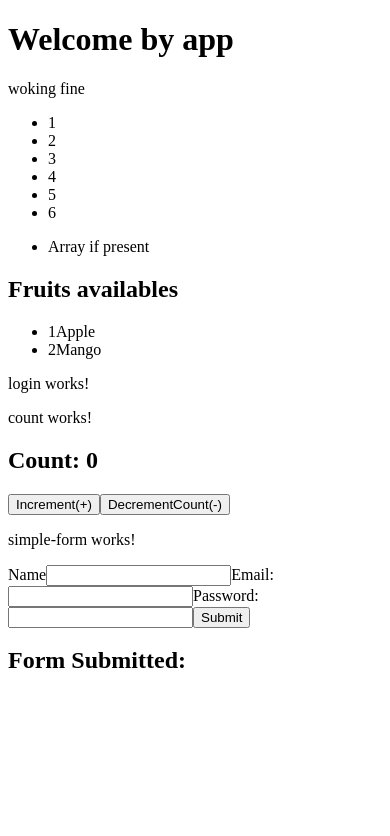
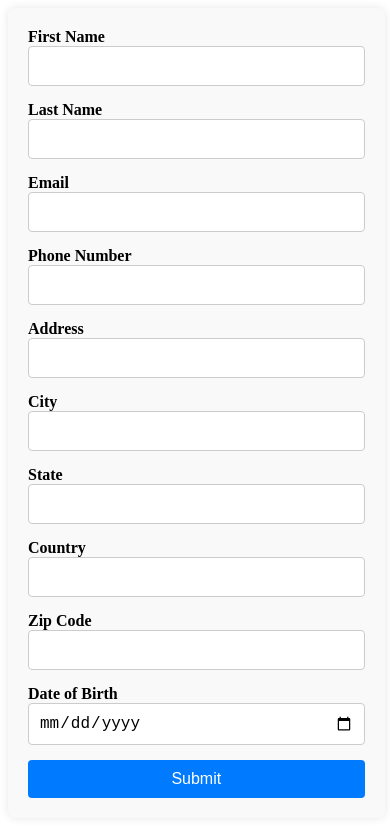
Before and after one commit to VikranthKA/Angular_Fundamentals, an Angular app in the folder fundamentals/: page / in a window 390 px wide. Shown: the top 836 px of the page. Built offline with nearby package versions, Linux system fonts and the light colour scheme.

Commit message:
worked on the validation on the form

```diff
--- a/fundamentals/package.json
+++ b/fundamentals/package.json
@@ -3,7 +3,7 @@
   "version": "0.0.0",
   "scripts": {
     "ng": "ng",
-    "start": "ng serve",
+    "start": "ng serve -o",
     "build": "ng build",
     "watch": "ng build --watch --configuration development",
     "test": "ng test",
--- a/fundamentals/src/app/app.component.html
+++ b/fundamentals/src/app/app.component.html
@@ -1,4 +1,4 @@
-<div>
+<!-- <div>
   <h1>Welcome by app</h1>
   {{msg}}
   <ul>
@@ -15,8 +15,10 @@
 <app-new></app-new>
 <app-login></app-login>
 <app-count></app-count>
-<!-- <div *ngIf="fruits" class="name">{{fruits.name}}</div> -->
 <ng-template>to</ng-template>
 
-<app-simple-form></app-simple-form>
+</div> -->
+<div>
+
+  <app-simple-form></app-simple-form>
 </div>
--- a/fundamentals/src/app/new/new.component.html
+++ b/fundamentals/src/app/new/new.component.html
@@ -25,4 +25,17 @@
     </div>
 
 </div>
+
+<div>
+    <select [(ngModel)]="selectedFruit">
+        <option *ngFor="let fruit of fruits" [value]="fruit.name">{{fruit.name}}</option>
+
+    </select>
+    <div class="row" [ngSwitch]="selectedFruit">
+        <div *ngSwitchCase="'Apple'">Apple selected</div>
+        <div *ngSwitchCase="'Mango'">Mango selected</div>
+        <div *ngSwitchDefault>No fruit selected</div>
+
+    </div>
 </div>
+</div>
--- a/fundamentals/src/app/simple-form/simple-form.component.css
+++ b/fundamentals/src/app/simple-form/simple-form.component.css
@@ -0,0 +1,90 @@
+form {
+    width: 50%;
+    margin: 0 auto;
+    padding: 20px;
+    display: flex;
+    flex-direction: column;
+    gap: 15px;
+    background-color: #f9f9f9;
+    border-radius: 8px;
+    box-shadow: 0 0 10px rgba(0, 0, 0, 0.1);
+}
+
+label {
+    font-weight: bold;
+    margin-bottom: 5px;
+}
+
+input {
+    width: 100%;
+    padding: 10px;
+    border-radius: 4px;
+    border: 1px solid #ccc;
+    box-sizing: border-box;
+    font-size: 1rem;
+    transition: border-color 0.3s ease;
+}
+
+input:focus {
+    border-color: #007bff;
+    outline: none;
+}
+
+button {
+    padding: 10px 20px;
+    background-color: #007bff;
+    color: white;
+    border: none;
+    border-radius: 4px;
+    cursor: pointer;
+    font-size: 1rem;
+    transition: background-color 0.3s ease;
+}
+
+button:hover {
+    background-color: #0056b3;
+}
+
+.alert-danger {
+    color: #ff4d4d;
+    font-weight: bold;
+    margin-bottom: 15px;
+    text-align: center;
+}
+
+.alert {
+    color: #ff4d4d;
+    font-size: 0.875rem;
+    margin-top: 5px;
+}
+
+table {
+    width: 100%;
+    margin-top: 20px;
+    border-collapse: collapse;
+    text-align: left;
+}
+
+th, td {
+    padding: 10px;
+    border: 1px solid #ddd;
+}
+
+th {
+    background-color: #007bff;
+    color: white;
+}
+
+td {
+    background-color: #f9f9f9;
+}
+
+@media (max-width: 768px) {
+    form {
+        width: 90%;
+    }
+
+    button {
+        width: 100%;
+    }
+}
--- a/fundamentals/src/app/simple-form/simple-form.component.html
+++ b/fundamentals/src/app/simple-form/simple-form.component.html
@@ -1,18 +1,108 @@
-<p>simple-form works!</p>
-<form [formGroup]="myForm" (ngSubmit)="onSubmit()">
-    <label for="name">Name</label>
-    <input type="text" id="name" name="name" formControlName="username" required>
+<form [formGroup]="form" (ngSubmit)="onSubmit()">
+    <div *ngIf="submitted && form.invalid" class="alert alert-danger ">
+      Please fill out the form correctly.
+    </div>
 
-    <label for="email">Email:</label>
-    <input type="email" id="email" name="email" formControlName="email"  required>
+    <div>
+      <label for="firstName">First Name</label>
+      <input id="firstName" formControlName="firstName">
+      <div *ngIf="submitted && form.controls['firstName'].errors">
+        <small *ngIf="form.controls['firstName'].errors['required']" class="alert">First Name is required.</small>
+        <small *ngIf="form.controls['firstName'].errors['minlength']" class="alert">Minimum 3 characters.</small>
+      </div>
+    </div>
 
-    <label for="password">Password:</label>
-    <input id="password" type="password" name="password" formControlName="password" />
+    <div>
+      <label for="lastName">Last Name</label>
+      <input id="lastName" formControlName="lastName">
+      <div *ngIf="submitted && form.controls['lastName'].errors">
+        <small *ngIf="form.controls['lastName'].errors['required']" class="alert">Last Name is required.</small>
+        <small *ngIf="form.controls['lastName'].errors['minlength']" class="alert">Minimum 3 characters.</small>
+      </div>
+    </div>
 
-    <button type="submit" >Submit</button>
+    <div>
+      <label for="email">Email</label>
+      <input id="email" formControlName="email">
+      <div *ngIf="submitted && form.controls['email'].errors">
+        <small *ngIf="form.controls['email'].errors['required']" class="alert">Email is required.</small>
+        <small *ngIf="form.controls['email'].errors['email']" class="alert">Invalid email format.</small>
+      </div>
+    </div>
 
-    <div ng-if="myForm.valid">
-        <h2>Form Submitted:</h2>
+    <div>
+      <label for="phoneNumber">Phone Number</label>
+      <input id="phoneNumber" formControlName="phoneNumber">
+      <div *ngIf="submitted && form.controls['phoneNumber'].errors">
+        <small *ngIf="form.controls['phoneNumber'].errors['required']" class="alert">Phone number is required.</small>
+        <small *ngIf="form.controls['phoneNumber'].errors['pattern']" class="alert">Invalid phone number format.</small>
+        <small *ngIf="form.controls['phoneNumber'].errors['maxlength']" class="alert">Must be 10 digits.</small>
+        <small *ngIf="form.controls['phoneNumber'].errors['minlength']" class="alert">Must be 10 digits.</small>
+      </div>
+    </div>
 
+    <div>
+      <label for="address">Address</label>
+      <input id="address" formControlName="address">
+      <div *ngIf="submitted && form.controls['address'].errors" class="alert">
+        <small *ngIf="form.controls['address'].errors['required']" class="alert">Address is required.</small>
+      </div>
     </div>
-</form>
+
+    <div>
+      <label for="city">City</label>
+      <input id="city" formControlName="city">
+      <div *ngIf="submitted && form.controls['city'].errors" class="alert">
+        <small *ngIf="form.controls['city'].errors['required']" class="alert">City is required.</small>
+      </div>
+    </div>
+
+    <div>
+      <label for="state">State</label>
+      <input id="state" formControlName="state">
+      <div *ngIf="submitted && form.controls['state'].errors" class="alert">
+        <small *ngIf="form.controls['state'].errors['required']" class="alert">State is required.</small>
+      </div>
+    </div>
+
+    <div>
+      <label for="country">Country</label>
+      <input id="country" formControlName="country">
+      <div *ngIf="submitted && form.controls['country'].errors" class="alert">
+        <small *ngIf="form.controls['country'].errors['required']" class="alert">Country is required.</small>
+      </div>
+    </div>
+
+    <div>
+      <label for="zipCode">Zip Code</label>
+      <input id="zipCode" formControlName="zipCode">
+      <div *ngIf="submitted && form.controls['zipCode'].errors">
+        <small *ngIf="form.controls['zipCode'].errors['required']" class="alert">Zip Code is required.</small>
+        <small *ngIf="form.controls['zipCode'].errors['pattern']" class="alert">Invalid Zip Code format.</small>
+      </div>
+    </div>
+
+    <div>
+      <label for="dob">Date of Birth</label>
+      <input id="dob" type="date" formControlName="dob">
+      <div *ngIf="submitted && form.controls['dob'].errors">
+        <small *ngIf="form.controls['dob'].errors['required']" class="alert">Date of Birth is required.</small>
+      </div>
+    </div>
+
+    <button type="submit">Submit</button>
+  </form>
+
+  <div *ngIf="formData">
+    <h3>Form Data</h3>
+    <table border="1">
+      <tr>
+        <th>Field</th>
+        <th>Value</th>
+      </tr>
+      <tr *ngFor="let key of formDataKeys">
+        <td>{{ key }}</td>
+        <td>{{ formData[key] }}</td>
+      </tr>
+    </table>
+  </div>
--- a/fundamentals/src/app/simple-form/simple-form.component.ts
+++ b/fundamentals/src/app/simple-form/simple-form.component.ts
@@ -1,25 +1,46 @@
+import { CommonModule } from '@angular/common';
 import { Component } from '@angular/core';
-import { FormBuilder, FormGroup, ReactiveFormsModule } from '@angular/forms';
+import { FormBuilder, FormGroup, FormsModule, ReactiveFormsModule, Validators } from '@angular/forms';
 
 @Component({
   selector: 'app-simple-form',
   standalone: true,
-  imports: [ReactiveFormsModule],
+  imports: [ReactiveFormsModule,CommonModule],
   templateUrl: './simple-form.component.html',
   styleUrls: ['./simple-form.component.css']
 })
 export class SimpleFormComponent {
-  myForm: FormGroup;
+  form: FormGroup;
+  submitted = false;
+  formData:any = null;
+  formDataKeys :string[]=[]
 
-  constructor(private fb: FormBuilder) {
-    this.myForm = this.fb.group({
-      username: [''],
-      email: [''],
-      password: ['']
-    });
+  constructor(private fb:FormBuilder){
+    this.form = this.fb.group({
+      firstName:['',[Validators.required,Validators.minLength(3)]],
+      lastName:['',[Validators.required,Validators.minLength(1)]],
+      email:['',[Validators.required,Validators.email]],
+      phoneNumber:['',[Validators.required,Validators.pattern('^[0-9]{10}$'),Validators.maxLength(10),Validators.minLength(10)]],
+      address:['',[Validators.required]],
+      city: ['', Validators.required],
+      state: ['', Validators.required],
+      country: ['', Validators.required],
+      zipCode:['',[Validators.required,Validators.pattern('^[0-9]{6}$')]],
+      dob:['',Validators.required]
+
+    })
   }
 
-  onSubmit(): void {
-    console.log("adsf", this.myForm.value)
+  onSubmit(){
+    this.submitted = true;
+
+    if(this.form.valid){
+      this.formData = this.form.value;
+      this.formDataKeys= Object.keys(this.formData)
+    }
   }
+
+
+
+
 }
```
Also changed, not shown: fundamentals/src/app/Angular/txt.md (+40 -2 lines).
